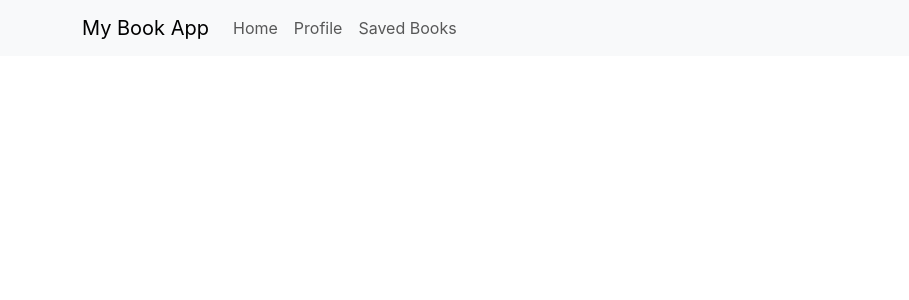
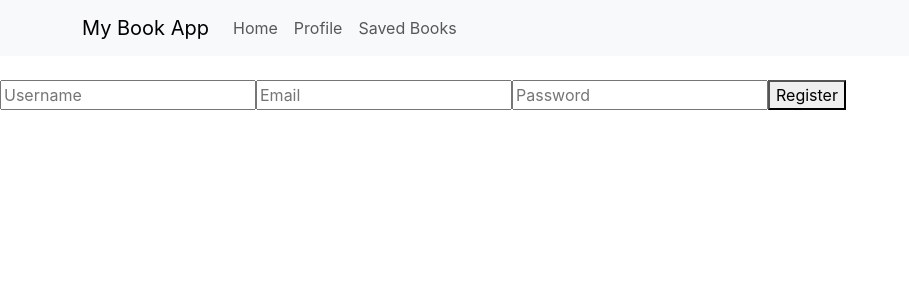
Before and after one commit to kesh2072/AnkiHelper-Project, a React (Create React App) app in the folder frontend/: page /register in a window 1280 px wide. Shown: the top 300 px of the page, without its empty margins (0-909 px from the left). Built offline with nearby package versions, Linux system fonts and the light colour scheme; the HTML template or start-up script is replaced by a standard one.

Commit message:
added form to create user

```diff
--- a/frontend/src/App.js
+++ b/frontend/src/App.js
@@ -4,6 +4,7 @@ import Book from "./pages/Book";
 import Profile from "./pages/ProfilePage";
 import Header from "./components/Header";
 import SavedBooks from "./pages/SavedBooks";
+import Register from "./pages/Register";
 
 function App() {
   return (
@@ -13,6 +14,7 @@ function App() {
         <Route path="/" element={<Book />} />
         <Route path="/profile" element={<Profile />} />
         <Route path="/saved" element={<SavedBooks />} />
+        <Route path="/register" element={<Register />} />
       </Routes>
     </Router>
   );
--- a/frontend/src/pages/ProfilePage.js
+++ b/frontend/src/pages/ProfilePage.js
@@ -1,11 +1,16 @@
 // pages/ProfilePage.js
 import React from "react";
+import { Link } from "react-router-dom";
 
 function Profile() {
   return (
     <div className="container py-5">
       <h1>Profile Page</h1>
-      <p>Profile Page stuff goes here.</p>
+      <ul>
+        <li>
+          <Link className="nav-link" to="/register/">Create an account</Link>
+        </li>
+      </ul>
     </div>
   );
 }
--- /dev/null
+++ b/frontend/src/pages/Register.js
@@ -0,0 +1,58 @@
+import React, { useState } from "react";
+
+export default function Register() {
+  const [formData, setFormData] = useState({
+    username: "",
+    email: "",
+    password: "",
+  });
+
+  const handleChange = (e) =>
+    setFormData({ ...formData, [e.target.name]: e.target.value });
+
+  const handleSubmit = async (e) => {
+    e.preventDefault();
+
+    const response = await fetch("http://localhost:8000/api/users/register/", {
+      method: "POST",
+      headers: {
+        "Content-Type": "application/json",
+      },
+      body: JSON.stringify(formData),
+    });
+
+    if (response.ok) {
+      const data = await response.json();
+      console.log("Success:", data);
+      alert("User registered successfully!");
+    } else {
+      console.error("Error:", response.statusText);
+      alert("Registration failed.");
+    }
+  };
+
+  return (
+    <form onSubmit={handleSubmit}>
+      <input
+        name="username"
+        placeholder="Username"
+        onChange={handleChange}
+        required
+      />
+      <input
+        name="email"
+        placeholder="Email"
+        onChange={handleChange}
+        required
+      />
+      <input
+        name="password"
+        type="password"
+        placeholder="Password"
+        onChange={handleChange}
+        required
+      />
+      <button type="submit">Register</button>
+    </form>
+  );
+}
```
